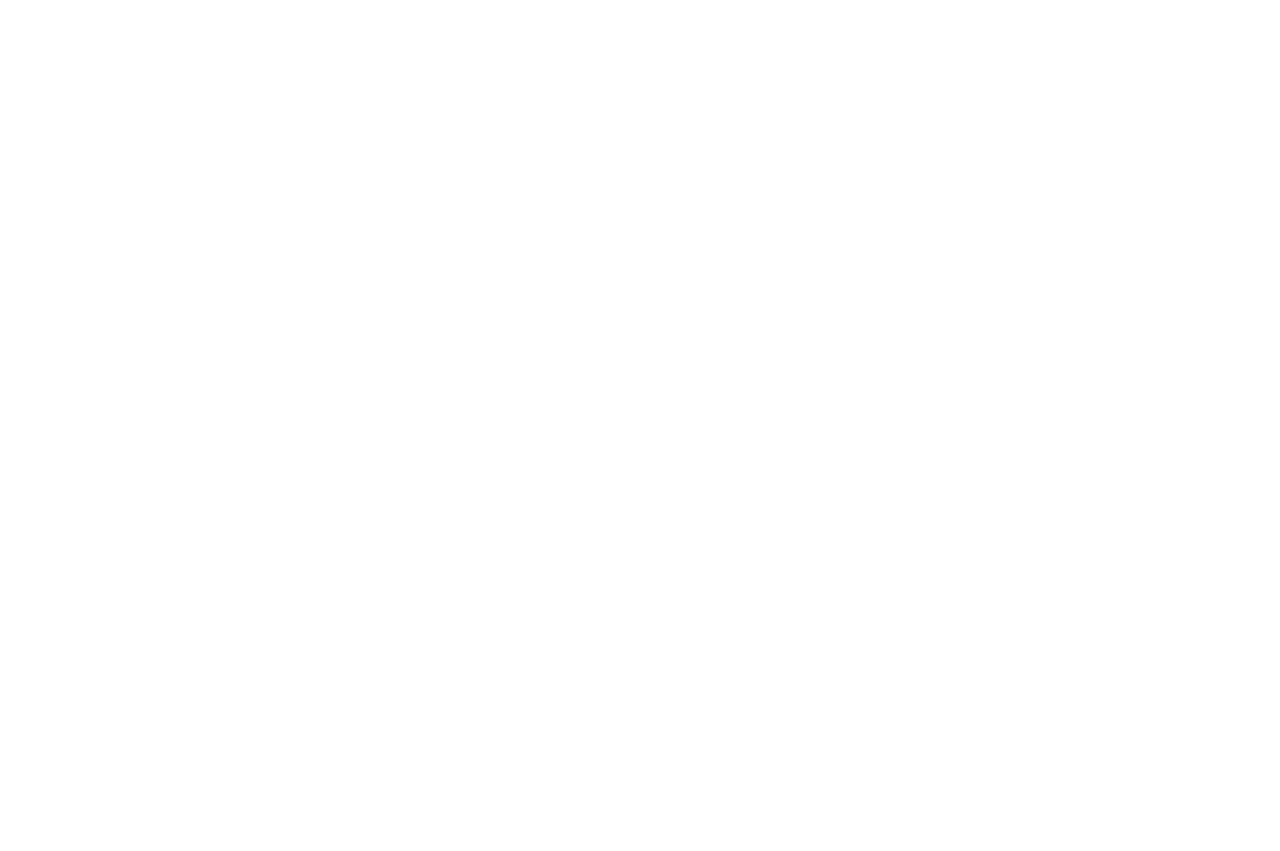
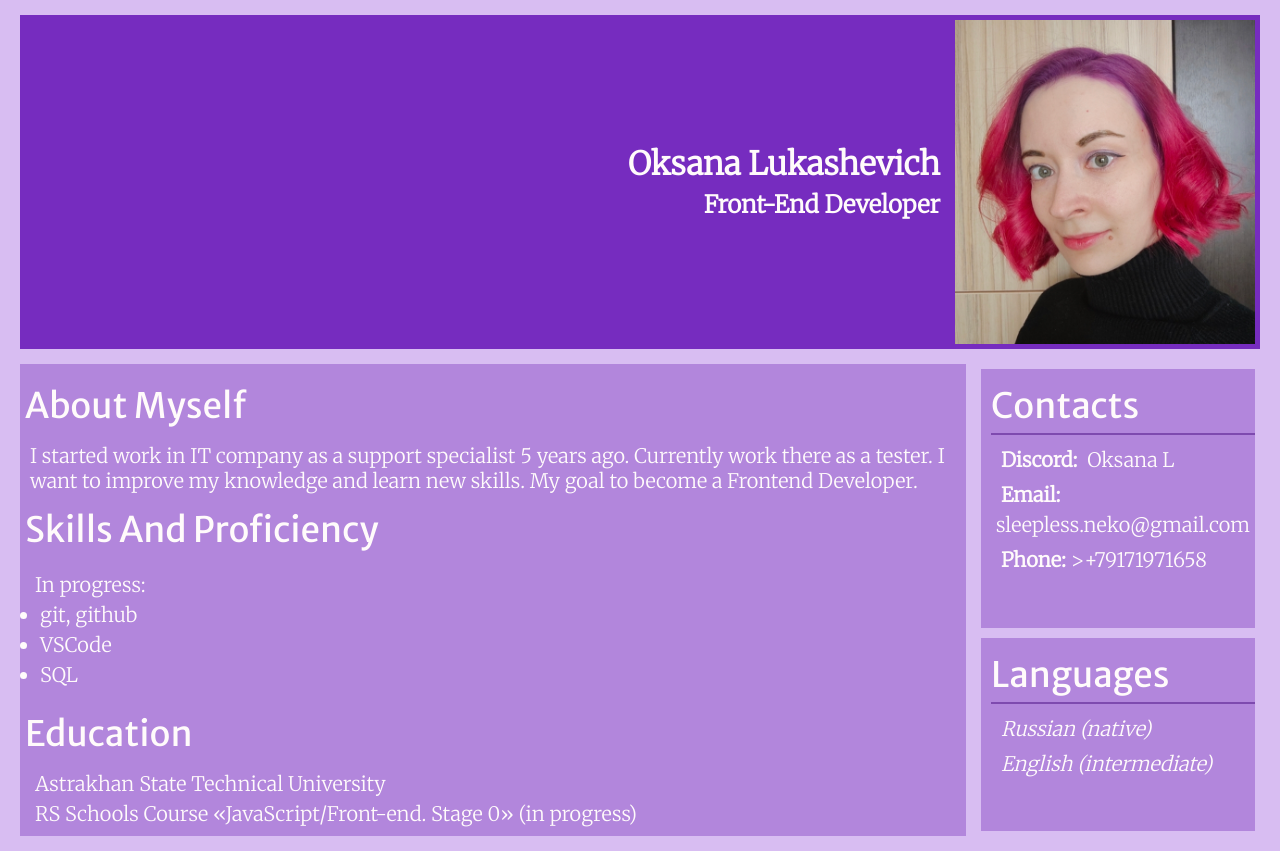
Before and after one commit to oksanalukashevich/rsschool-cv, a plain HTML site: page index.html in a window 1280 px wide. Before the commit the page ends 800 px from the top, so only its background shows below. Drawn offline with Linux system fonts and the light colour scheme.

Commit message:
feat:add header, main text

```diff
--- a/index.html
+++ b/index.html
@@ -1,7 +1,69 @@
 <!DOCTYPE html>
-<html lang="ru">
+<html lang="en">
     <head>
         <meta charset="UTF-8">
-        <title>CV</title>
+        <meta name="viewport" content="width=device-width, initial-scale=1.0" />
+        <link rel="stylesheet" href="style.css" />
+        <link rel="preconnect" href="https://fonts.googleapis.com">
+        <link rel="preconnect" href="https://fonts.gstatic.com" crossorigin>
+        <link href="https://fonts.googleapis.com/css2?family=Merriweather+Sans&family=Merriweather:wght@300&display=swap" rel="stylesheet">
+        <title>Oksana Lukashevich</title>
     </head>
 </html>
+<body>
+    <div class="name">
+        <header>
+            <div class="name-position">
+                <h1 class="name-positionh1">Oksana Lukashevich</h1>
+                <h2 class="name-positionh2">Front-End Developer</h2>
+            </div>
+            <img src="profile-photo.jpg"
+            alt=photo
+            class="photo"/>
+        </header>
+    </div>
+  <main>
+      <div class="main">
+          <div class="section-header"> About Myself
+          </div>
+               <p>I started work in IT company as a support specialist 5 years ago. Currently work there as a tester.
+                I want to improve my knowledge and learn new skills. My goal to become a Frontend Developer.</p>
+          <div class="section-header">
+            Skills And Proficiency
+          </div>
+            <ul class="list">In progress:
+              <li>git, github</li>
+              <li>VSCode</li>
+              <li>SQL</li>
+            </ul>
+           <div class="section-header">
+               Education
+           </div>
+           <div>
+               <p>Astrakhan State Technical University</p>
+               <p>RS Schools Course «JavaScript/Front-end. Stage 0» (in progress)</p>
+           </div>
+      </div>
+      <aside>
+          <section id="contacts" class="aside">
+              <div class="section-title">
+                  Contacts
+              </div>
+              <ul class="aside-section">
+                  <li><b>Discord:</b> Oksana L</li>
+                  <li><b>Email:</b> sleepless.neko@gmail.com</li>
+                  <li><b>Phone:</b>>+79171971658</li>
+              </ul>
+          </section>
+          <section id="language" class="aside">
+              <div class="section-title">
+                  Languages
+              </div>
+              <ul class="aside-section">
+                  <li><i>Russian (native)</i></li>
+                  <li><i>English (intermediate)</i></li>
+              </ul>
+          </section>
+      </aside>
+  </main>
+</body>
--- a/style.css
+++ b/style.css
@@ -1,20 +1,105 @@
-<head>
-<style>
- .photo{
-     width: auto;
-     height: 100px;
-     border: 5px solid #00ff
+:root {
+    --first-color: #A978D7;
+    --second-color: #D8BDF2;
+    --third-color: #FFFBFB;
+    --header-color: #762CBF;
+    --footer-color: #762CBF;
+    --link-color: #471C71;
+}
+
+html{
+    scroll-behavior: auto;
+}
+
+* { margin: 5px;
+    padding: 0;
+    font-family: "Merriweather", serif;
+    color: var(--third-color);
+}
+
+body{
+    background-color: var(--second-color);
+}
+
+.name{
+    display:flex;
+    flex-direction: column-reverse;
+    width: auto;
+}
+
+header{
+    display: flex;
+    background-color: var(--header-color);
+}
+.photo {
+    width: 300px;
+    }
+.name-position{
+    position: relative;
+    flex-grow: 1;
+    text-align: right;
+    align-self: center;
+}
+
+.name-positionh1 {
+    font: bold 80px Merriweather Sans, sans-serif #FFFBFB;
+}
+.name-positionh2{
+    font: bold 50px Merriweather Sans, sans-serif #FFFBFB;
+}
+
+/*main*/
+main{
+    display: flex;
  }
- .place {
-    overflow: hidden;
+
+.main {
+    background-color: rgba(169, 120, 215, 0.8);
+    padding: 5px;
+    font-size: 20px;
+    font-family: "Merriweather", serif;
+    width: auto;
+    }
+
+.section-header {
     display: flex;
-    justify-content: right;
-    align-items: right;
- }
- </style>
- </head>
- <body>
- <div class="photo place">
-  <img src="https://photos.google.com/search/_tra_/photo/AF1QipN175cyKBi31TCbjtvwaCm8Le5-0L0bWleejxPb">
-</div>
-</body>
+    justify-content: start;
+    font-size: 35px;
+    font-family: 'Merriweather Sans', sans-serif;
+    text-transform: capitalize;
+    margin: 10px 0;
+    padding: 5px 0;
+}
+
+.list  {
+padding: 5px;
+}
+
+/*Aside*/
+aside {
+    display: grid;
+   }
+
+.aside{
+    width:auto;
+    padding: 0 0 0 10px;
+    background-color:rgba(169, 120, 215, 0.8);
+    }
+
+.aside-section > li {
+    margin: 5px 0;
+    font-size: 20px;
+    line-height: 30px;
+    list-style: none;
+  }
+
+  .section-title {
+    display: flex;
+    justify-content: start;
+    font-size: 35px;
+    font-family: 'Merriweather Sans', sans-serif;
+    text-align: center;
+    margin: 10px 0;
+    padding: 5px 0;
+    border-bottom: solid 2px #7e4aaf;
+  }
```
